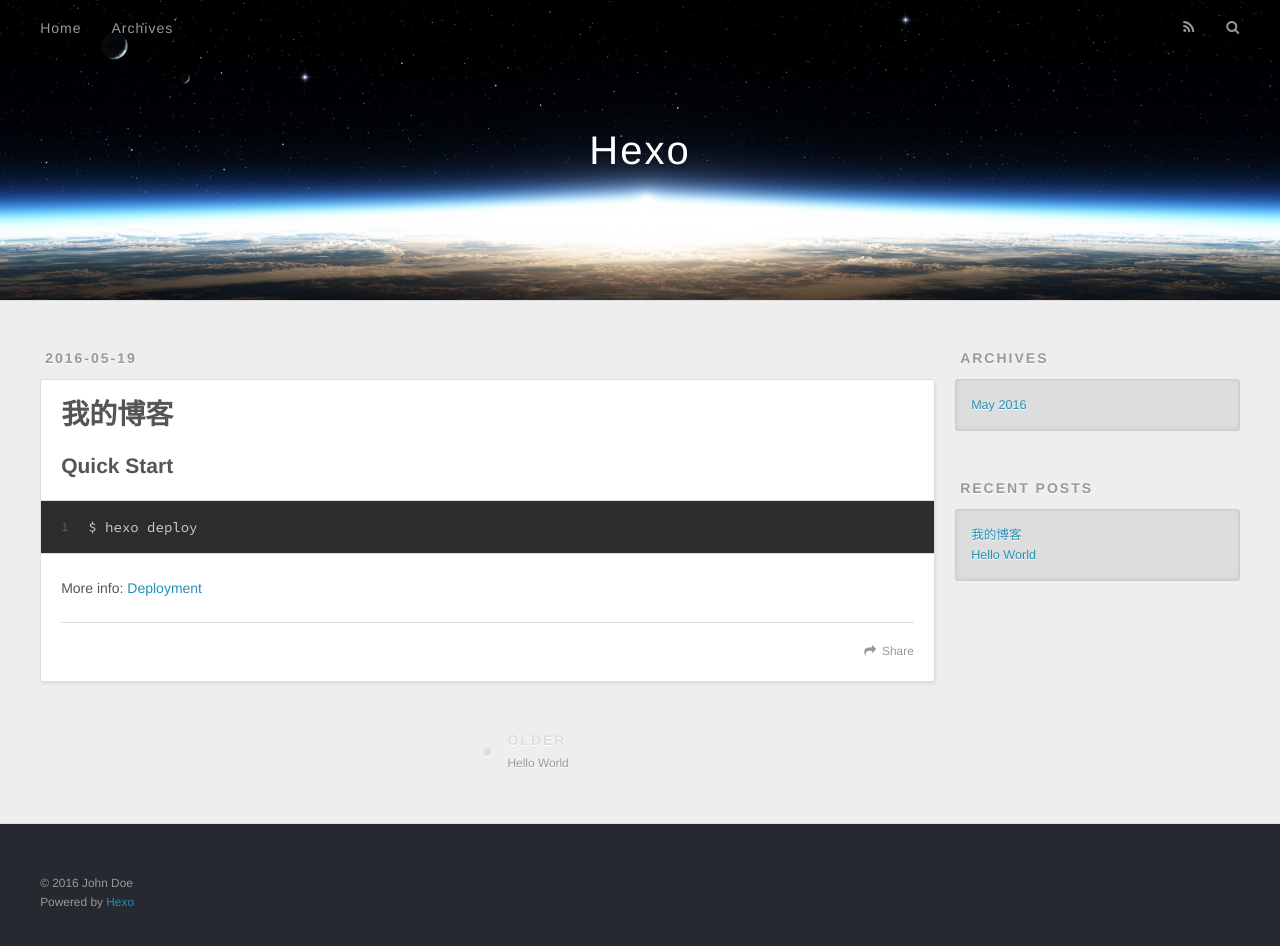
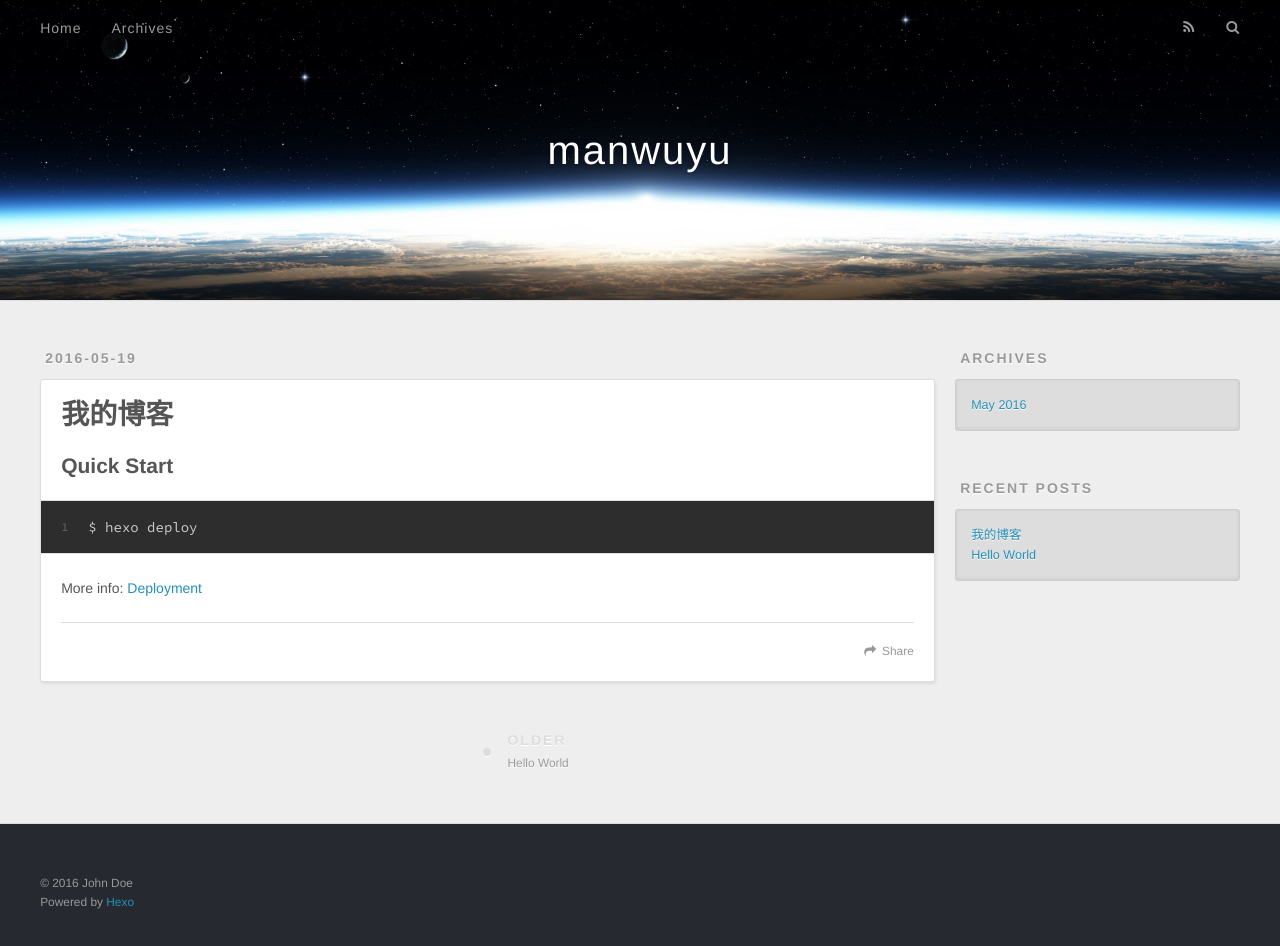
Before and after one commit to manwuyu/manwuyu.github.io, a plain HTML site: page 2016/05/19/My-New-Post/index.html in a window 1280 px wide. Drawn offline with nearby package versions, Linux system fonts and the light colour scheme.

Commit message:
Site updated: 2016-05-20 09:45:23

```diff
--- a/2016/05/19/My-New-Post/index.html
+++ b/2016/05/19/My-New-Post/index.html
@@ -40,7 +40,7 @@ More info: Deployment">
   <div id="header-outer" class="outer">
     <div id="header-title" class="inner">
       <h1 id="logo-wrap">
-        <a href="/" id="logo">Hexo</a>
+        <a href="/" id="logo">manwuyu</a>
       </h1>
 
     </div>
```
Also changed, not shown: 2016/05/19/hello-world/index.html (+1 -1 lines).
